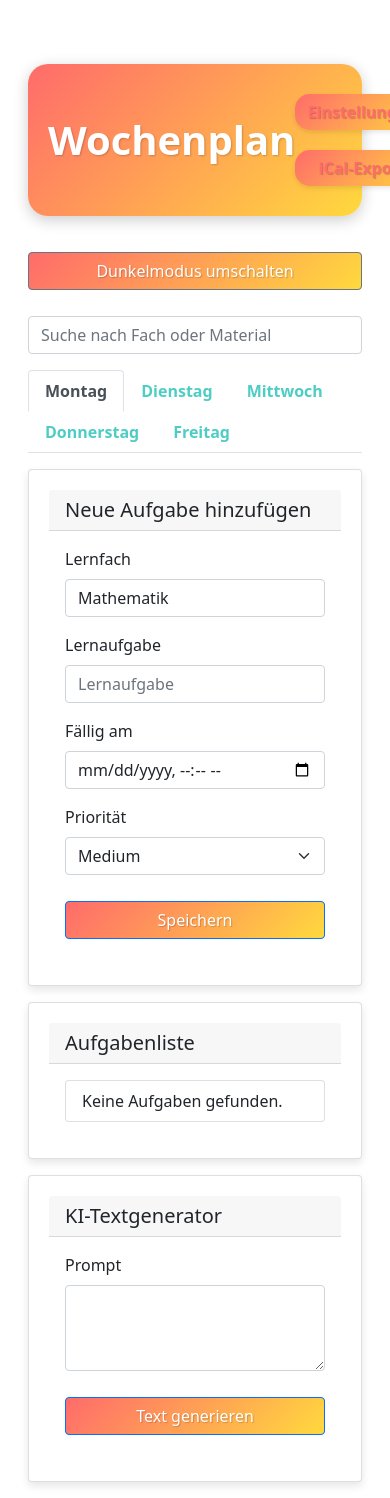
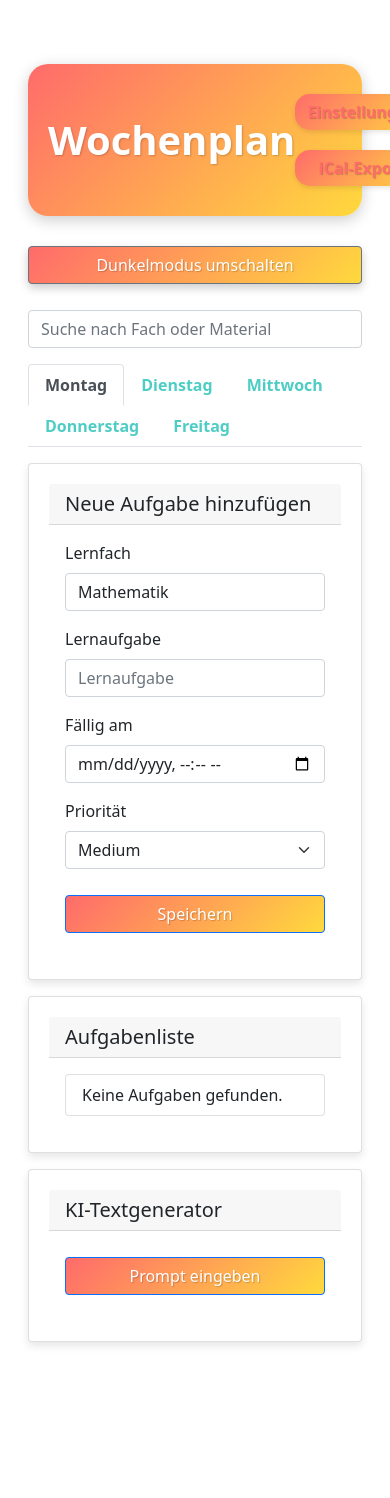
Before and after one commit to DaFum/Wochenplan, a Flask app: page / in a window 390 px wide; the page is wider, and only the part inside the window is pictured. After the commit the page ends 1346 px from the top of that part, so only its background shows below. Run offline with Flask 3, Linux system fonts and the light colour scheme; some libraries are stand-ins or nearby versions.

Commit message:
Refactor UI for modal and responsive layout

```diff
--- a/app/static/css/styles.css
+++ b/app/static/css/styles.css
@@ -79,24 +79,43 @@ body {
 
 .navbar {
     display: flex;
-    justify-content: space-around;
+    justify-content: space-between;
+    align-items: center;
+    padding: 0;
 }
 
-.nav-list {
+.navbar ul {
     list-style: none;
     display: flex;
     gap: 20px;
+    padding: 0;
+    margin: 0;
 }
 
-.nav-list a {
+.navbar a {
     color: var(--color-light);
     text-decoration: none;
     font-weight: bold;
     transition: color 0.3s;
 }
 
-.nav-list a:hover {
+.navbar a:hover {
     color: var(--color-accent);
+}
+
+/* Modal and confetti styles */
+#promptModal .modal-content {
+    border-radius: 20px;
+}
+
+#confettiCanvas {
+    position: fixed;
+    top: 0;
+    left: 0;
+    width: 100%;
+    height: 100%;
+    pointer-events: none;
+    z-index: 2000;
 }
 
 .nav-tabs .nav-link {
@@ -398,3 +417,16 @@ body, .card, .button, .planner {
         padding: 8px;
     }
 }
+
+@media (max-width: 576px) {
+    .planner {
+        grid-template-columns: 1fr;
+        gap: 15px;
+    }
+
+    .dark-mode-toggle {
+        position: static;
+        width: 100%;
+        margin-top: 10px;
+    }
+}
--- a/app/static/js/main.js
+++ b/app/static/js/main.js
@@ -125,6 +125,9 @@ document.addEventListener('DOMContentLoaded', () => {
                     if (container && textEl) {
                         textEl.textContent = data.generated_text;
                         container.style.display = '';
+                        if (typeof confetti === 'function') {
+                            confetti({ particleCount: 100, spread: 70, origin: { y: 0.6 } });
+                        }
                     }
                 } else if (data.error) {
                     alert(data.error);
--- a/app/templates/index.html
+++ b/app/templates/index.html
@@ -18,7 +18,7 @@
                 <a href="{{ url_for('exports.download_ical') }}" class="btn">iCal-Export</a>
             </div>
         </div>
-        <button id="darkModeToggle" class="btn btn-secondary mt-3" title="Schaltet den Dunkelmodus um, ohne die Seite neu zu laden">Dunkelmodus umschalten</button>
+        <button id="darkModeToggle" class="btn btn-secondary dark-mode-toggle" title="Schaltet den Dunkelmodus um, ohne die Seite neu zu laden">Dunkelmodus umschalten</button>
         <input type="text" id="searchInput" class="form-control mt-3" placeholder="Suche nach Fach oder Material">
         <ul class="nav nav-tabs" id="weekdaysTabs" role="tablist">
             {% for day in days %}
@@ -111,14 +111,7 @@
                 <h5 class="mb-0">KI-Textgenerator</h5>
             </div>
             <div class="card-body">
-                <form method="POST" action="{{ url_for('main.generate_text') }}" id="textGenForm">
-                    <input type="hidden" name="csrf_token" value="{{ csrf_token() }}">
-                    <div class="mb-3">
-                        <label for="prompt" class="form-label">Prompt</label>
-                        <textarea class="form-control" id="prompt" name="prompt" rows="3"></textarea>
-                    </div>
-                    <button type="submit" class="btn btn-primary" title="Generiert Text ohne die Seite neu zu laden">Text generieren</button>
-                </form>
+                <button class="btn btn-primary" data-bs-toggle="modal" data-bs-target="#promptModal">Prompt eingeben</button>
                 <div id="generatedTextContainer" class="mt-3" {% if not generated_text %}style="display:none;"{% endif %}>
                     <h6>Generierter Text:</h6>
                     <p id="generatedText">{% if generated_text %}{{ generated_text }}{% endif %}</p>
@@ -126,9 +119,36 @@
             </div>
         </div>
     </div>
+
+    <div class="modal fade" id="promptModal" tabindex="-1" aria-hidden="true">
+        <div class="modal-dialog">
+            <div class="modal-content">
+                <form method="POST" action="{{ url_for('main.generate_text') }}" id="textGenForm">
+                    <div class="modal-header">
+                        <h5 class="modal-title">KI-Textgenerator</h5>
+                        <button type="button" class="btn-close" data-bs-dismiss="modal" aria-label="Close"></button>
+                    </div>
+                    <div class="modal-body">
+                        <input type="hidden" name="csrf_token" value="{{ csrf_token() }}">
+                        <div class="mb-3">
+                            <label for="prompt" class="form-label">Prompt</label>
+                            <textarea class="form-control" id="prompt" name="prompt" rows="3"></textarea>
+                        </div>
+                    </div>
+                    <div class="modal-footer">
+                        <button type="submit" class="btn btn-primary">Text generieren</button>
+                    </div>
+                </form>
+            </div>
+        </div>
+    </div>
+
+    <canvas id="confettiCanvas"></canvas>
+
     <script src="{{ url_for('static', filename='js/bootstrap.bundle.min.js') }}"></script>
     <script src="https://cdnjs.cloudflare.com/ajax/libs/gsap/3.6.0/gsap.min.js" integrity="sha384-EXoMlsRz5LeM9I+svMr9NrSRlZc4GWlywJ430KvHETR8/bMX6mTyTLWdE/8GLWOF" crossorigin="anonymous"></script>
     <script src="https://cdnjs.cloudflare.com/ajax/libs/Sortable/1.15.0/Sortable.min.js" integrity="sha512-Eezs+g9Lq4TCCq0wae01s9PuNWzHYoCMkE97e2qdkYthpI0pzC3UGB03lgEHn2XM85hDOUF6qgqqszs+iXU4UA==" crossorigin="anonymous" referrerpolicy="no-referrer"></script>
+    <script src="https://cdn.jsdelivr.net/npm/canvas-confetti@1.5.1/dist/confetti.browser.min.js"></script>
     <script src="{{ url_for('static', filename='js/main.js') }}"></script>
 </body>
 </html>
```
